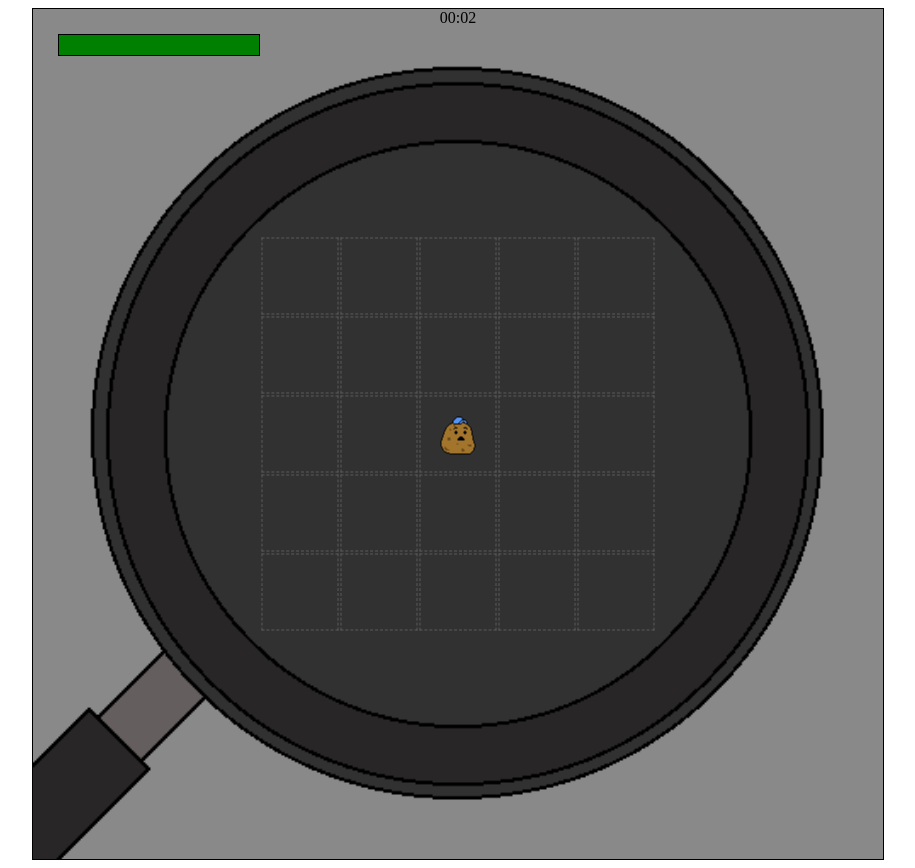
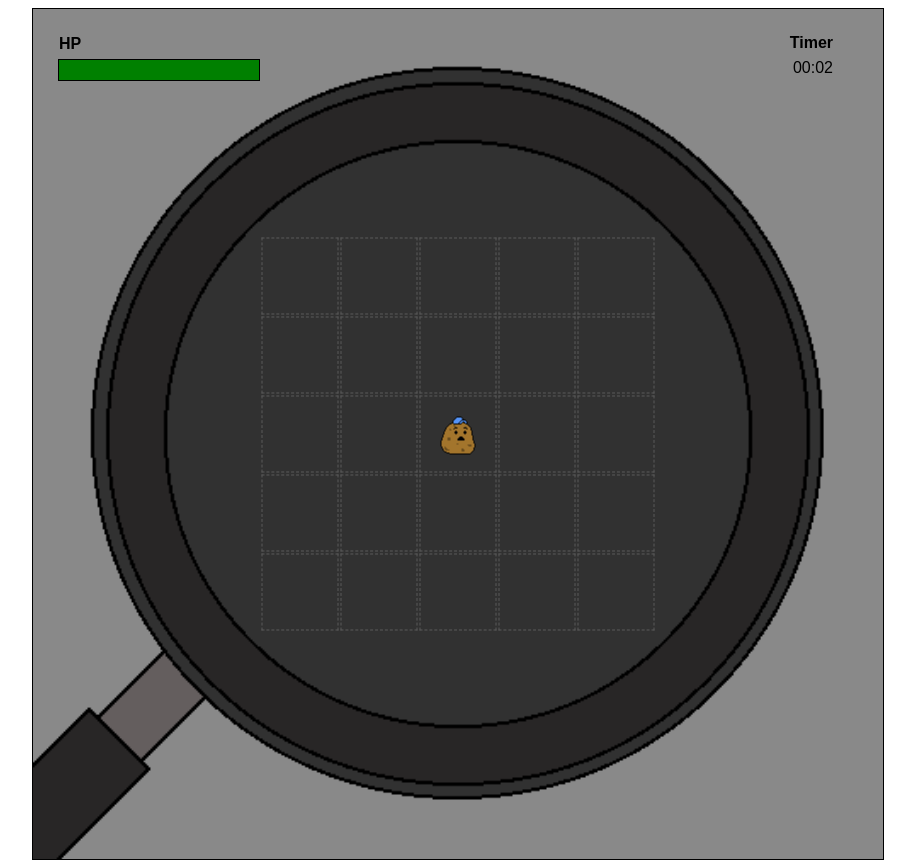
Before and after one commit to williambsm/ludum-dare-46, a website: page index.html in a window 1280 px wide. Both pictures are taken after a click on the button "Start game". Shown: the whole page, without its empty margins (182-1097 px from the left). Drawn offline with nearby package versions, Linux system fonts and the light colour scheme.

Commit message:
UI change and stop game on death

```diff
--- a/assets/js/game.js
+++ b/assets/js/game.js
@@ -91,12 +91,13 @@ var game = new Vue({
         },
 
         stopTimer: function() {
-
+            clearInterval(this.game.timerEvent);
         },
 
         gameOver: function () {
             // Stop the timer.
             this.stopTimer();
+
         },
 
         update: function () {
--- a/index.html
+++ b/index.html
@@ -18,9 +18,11 @@
             </ul>
         </div>
         <div class="health-bar" v-if="interface === 'game'">
+            <span class="health-title">HP</span>
             <div class="health" v-bind:style="{ width: player.getHealthPercentage() + '%' }"></div>
         </div>
         <div class="timer" v-if="interface === 'game'">
+            <span class="timer-title">Timer</span>
             {{ displayTimer() }}
         </div>
         <div class="grid" v-if="interface === 'game'">
--- a/source/sass/_pan.scss
+++ b/source/sass/_pan.scss
@@ -7,21 +7,6 @@
   position: relative;
   border: 1px black solid;
   margin: 0 auto;
-
-  .health-bar {
-    width: 200px;
-    position: absolute;
-    top: 25px;
-    left: 25px;
-    background-color: red;
-    height: 20px;
-    border: 1px black solid;
-
-    .health {
-      height: 20px;
-      background-color: green;
-    }
-  }
 
   .grid {
     position: absolute;
--- a/source/sass/game.scss
+++ b/source/sass/game.scss
@@ -1,6 +1,10 @@
 @import 'pan';
 @import 'player';
 @import 'flames';
+
+* {
+  font-family: Arial, sans-serif;
+}
 
 .stats {
   width: 383px;
@@ -9,9 +13,39 @@
   grid-column-gap: 20px;
 }
 
+.health-bar {
+  width: 200px;
+  position: absolute;
+  top: 50px;
+  left: 25px;
+  background-color: red;
+  height: 20px;
+  border: 1px black solid;
+
+  .health-title {
+    position: absolute;
+    top: -25px;
+    left: 0;
+    font-weight: 600;
+  }
+
+  .health {
+    height: 20px;
+    background-color: green;
+  }
+}
+
 .timer {
-  justify-self: center;
-  align-self: center;
+  position: absolute;
+  top: 50px;
+  right: 50px;
+}
+
+.timer-title {
+  position: absolute;
+  top: -25px;
+  right: 0;
+  font-weight: 600;
 }
 
 .menu {
```
Also changed, not shown: assets/css/game.css.
